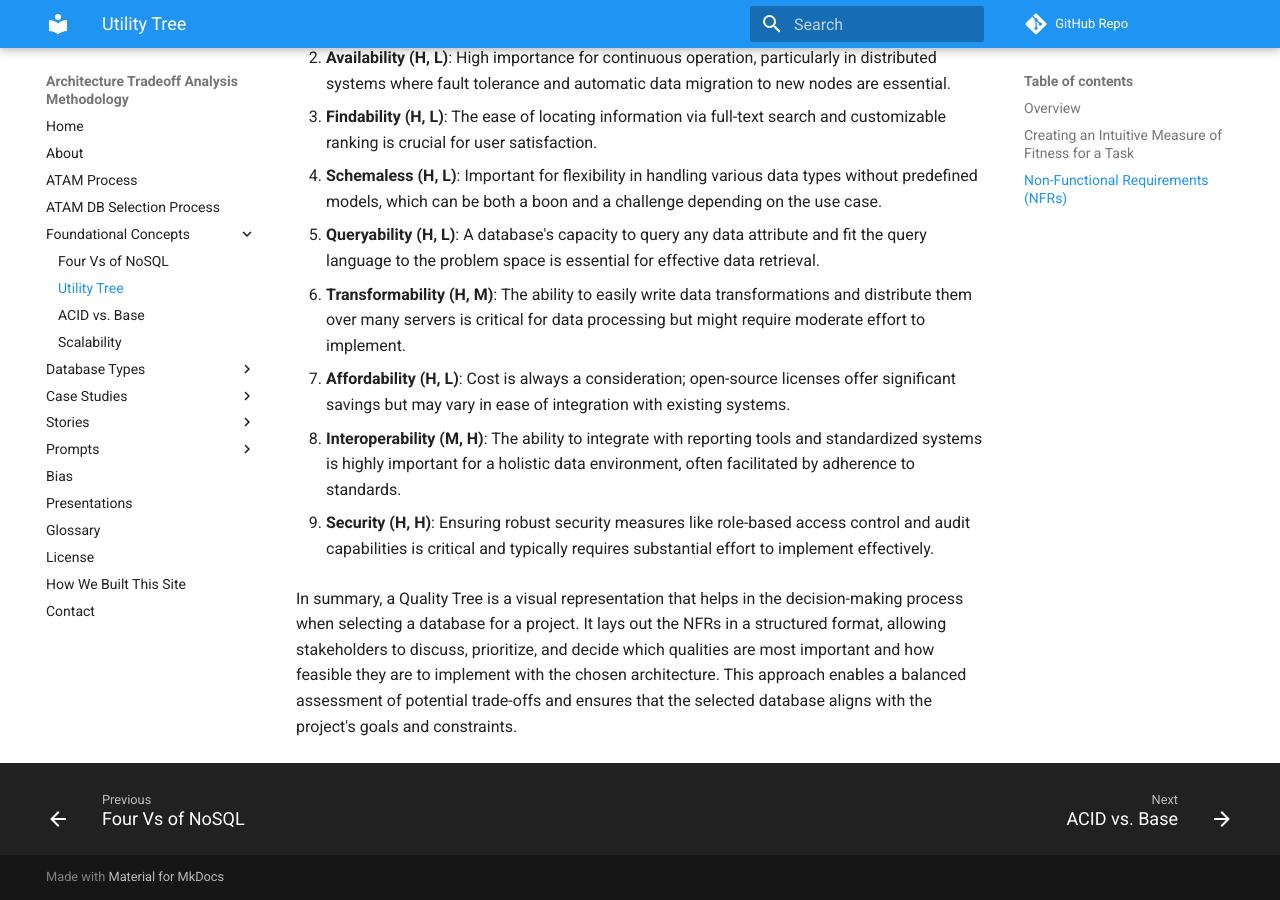
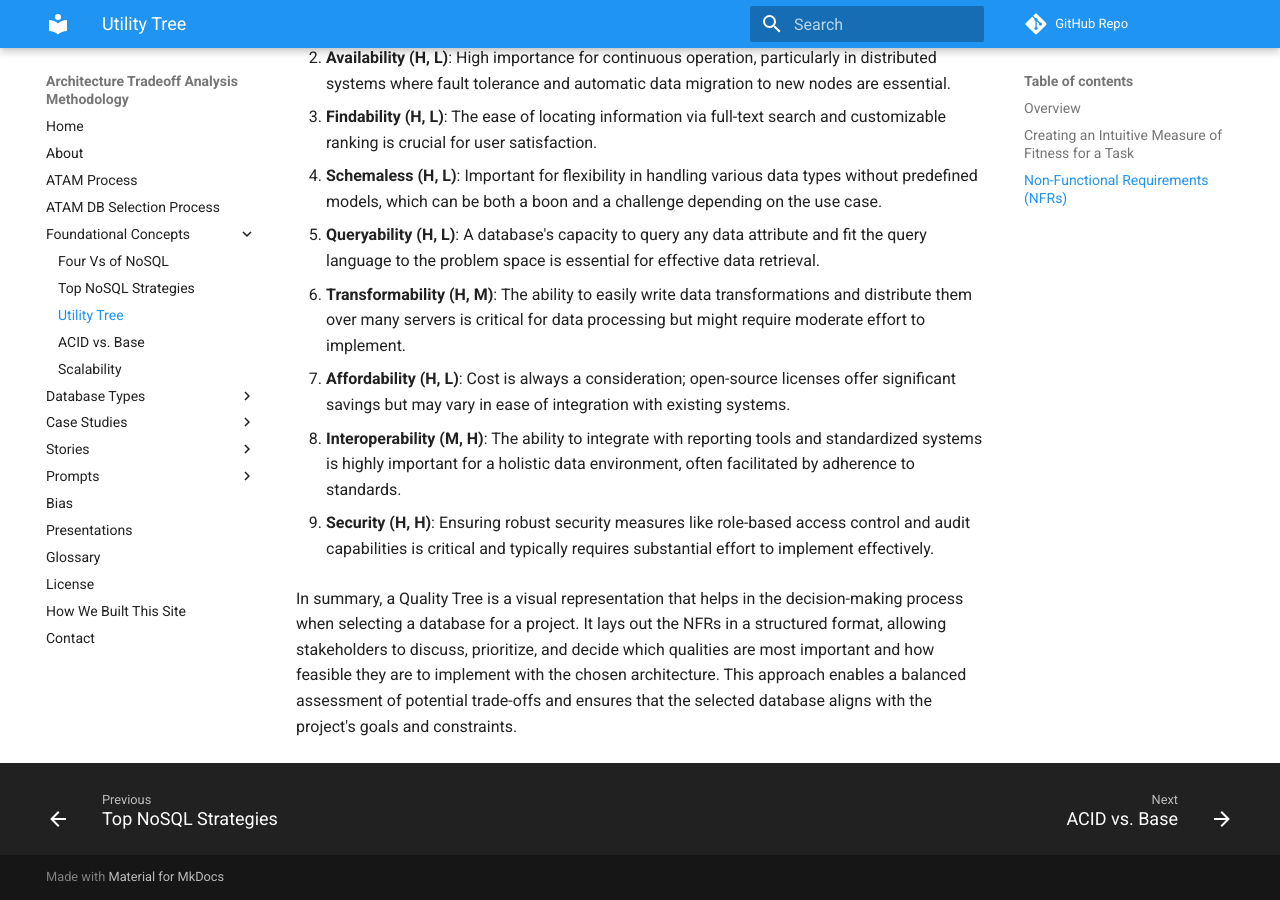
Before and after one commit to dmccreary/atam, an MkDocs documentation site: the page built from docs/concepts/utility-tree.md, in a window 1280 px wide and 900 px high, scrolled down 2968 px. Built offline with MkDocs 1.6.1 and Material for MkDocs 9.7.7, drawn with Linux system fonts in a browser that asks for light colours; comment, search, counter and statistics services are not loaded.

Commit message:
updating content

```diff
--- a/mkdocs.yml
+++ b/mkdocs.yml
@@ -13,6 +13,7 @@ nav:
   - Foundational Concepts:
     - Introduction: concepts/index.md
     - Four Vs of NoSQL: concepts/four-vs-of-nosql.md
+    - Top NoSQL Strategies: concepts/top-10-nosql-tricks.md
     - Utility Tree: concepts/utility-tree.md
     - ACID vs. Base: concepts/acid-vs-base.md
     - Scalability: concepts/scalability.md
```
